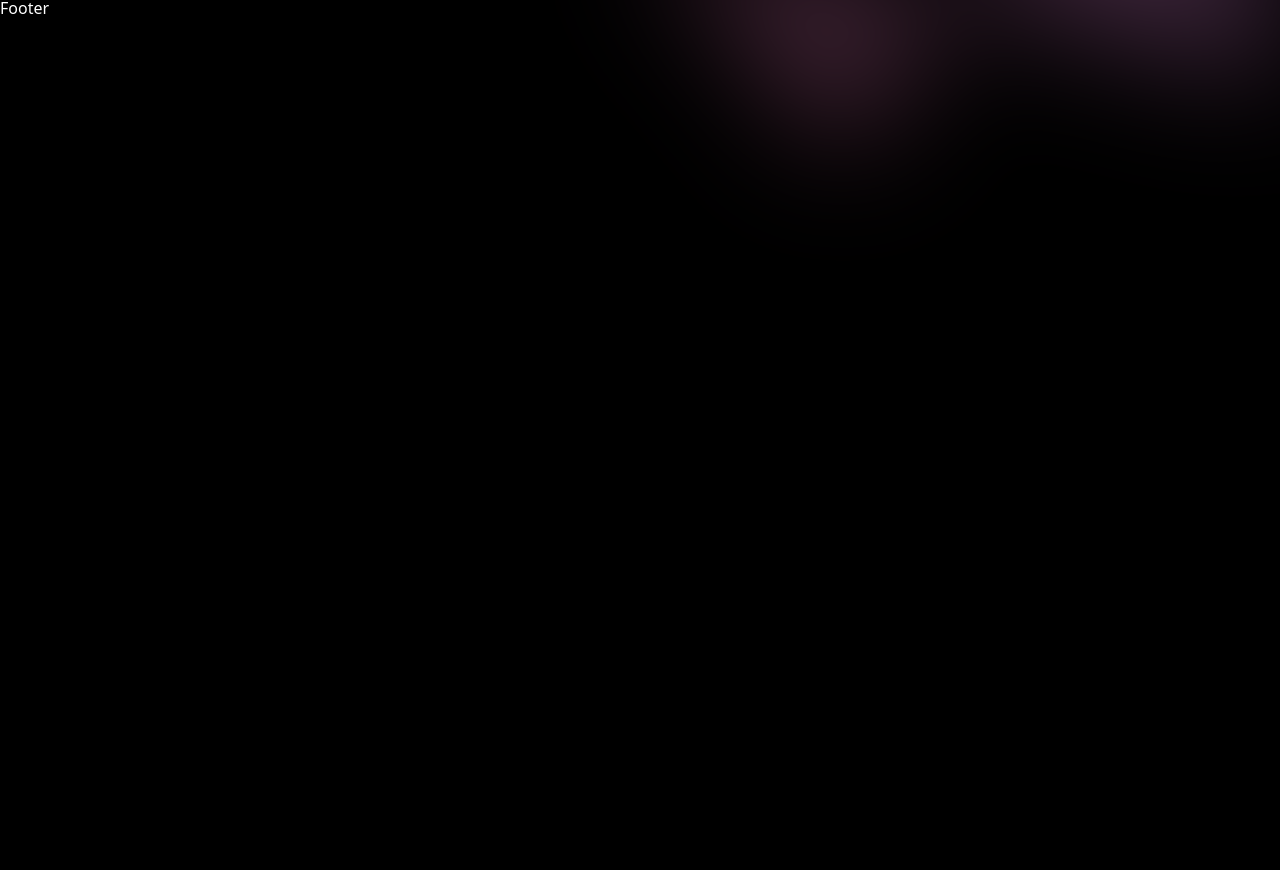
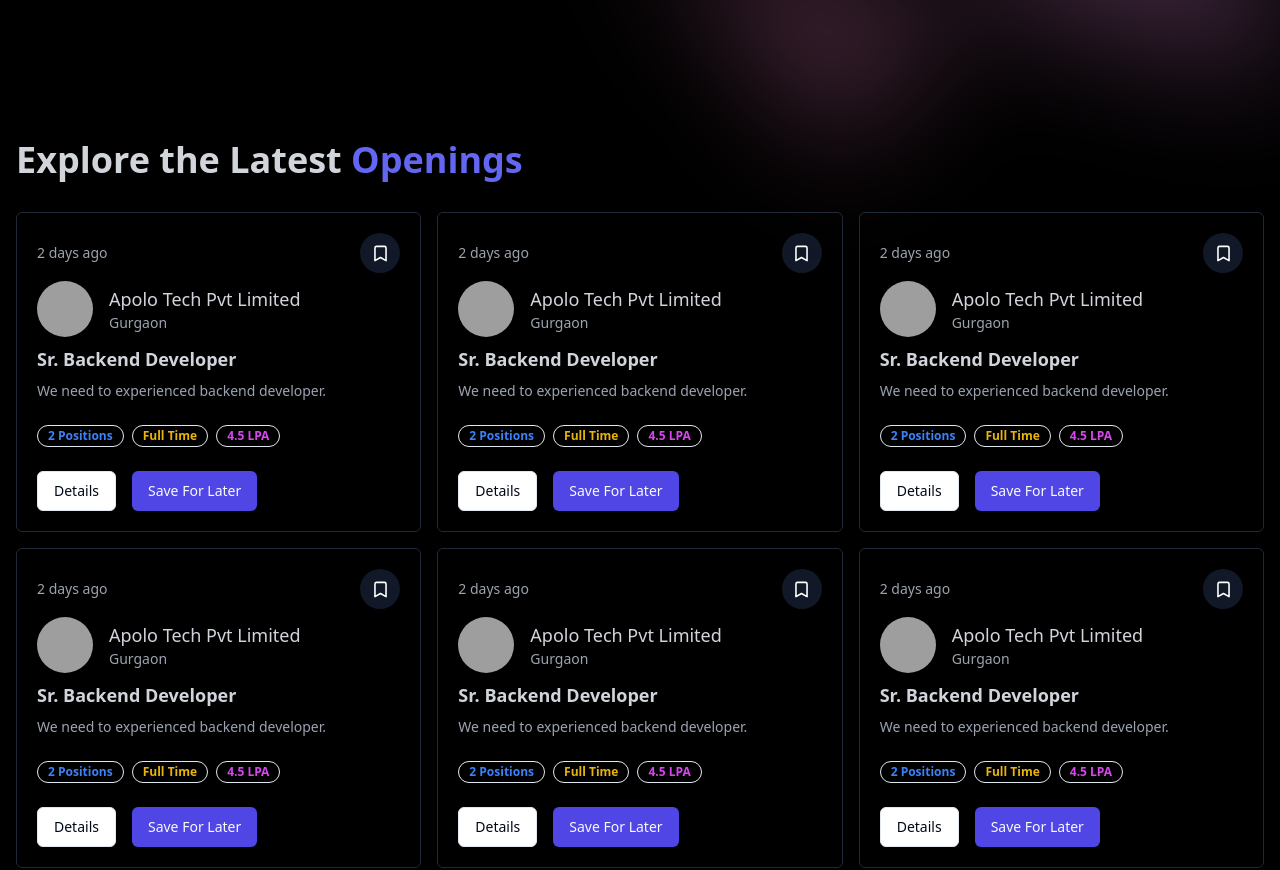
Before and after one commit to MohitCode17/CareerLink-Job-Portal, a React (Vite) app in the folder frontend/: page / in a window 1280 px wide. Shown: the part 734-1604 px from the top of the page. Before the commit the page ends 888 px from the top, so only its background shows below. Built offline with nearby package versions, Linux system fonts and the light colour scheme; grey boxes are pictures that could not be loaded.

Commit message:
add latest job section

```diff
--- /dev/null
+++ b/frontend/src/components/sub-components/LatestJobs.jsx
@@ -0,0 +1,21 @@
+import JobCard from "./JobCard";
+
+const LatestJobs = () => {
+  const allJobs = [1, 2, 3, 4, 5, 6, 7, 8, 9, 10];
+  return (
+    <div className="max-w-7xl mx-auto my-36 px-4">
+      <h1 className="text-4xl font-bold text-gray-300">
+        Explore the Latest <span className="text-indigo-500">Openings</span>
+      </h1>
+      <div className="grid grid-cols-1 sm:grid-cols-2 lg:grid-cols-3 gap-4 my-8">
+        {allJobs.length <= 0 ? (
+          <span>No Job Available</span>
+        ) : (
+          allJobs?.slice(0, 6).map((job) => <JobCard />)
+        )}
+      </div>
+    </div>
+  );
+};
+
+export default LatestJobs;
--- a/frontend/src/pages/Home.jsx
+++ b/frontend/src/pages/Home.jsx
@@ -1,5 +1,6 @@
 import CategoryCarousel from "@/components/sub-components/CategoryCarousel";
 import Hero from "@/components/sub-components/Hero";
+import LatestJobs from "@/components/sub-components/LatestJobs";
 import { useEffect } from "react";
 import { useSelector } from "react-redux";
 import { useNavigate } from "react-router-dom";
@@ -18,6 +19,7 @@ const Home = () => {
     <>
       <Hero />
       <CategoryCarousel />
+      <LatestJobs />
     </>
   );
 };
```
